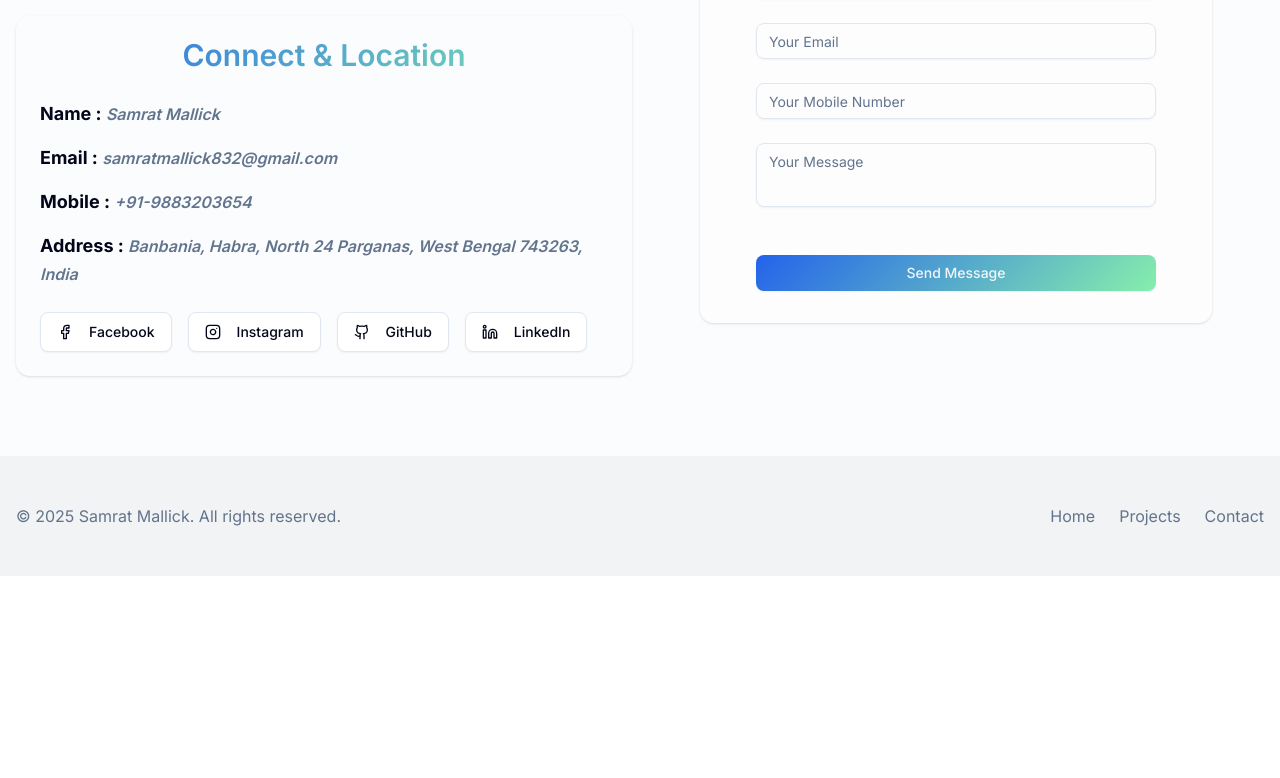
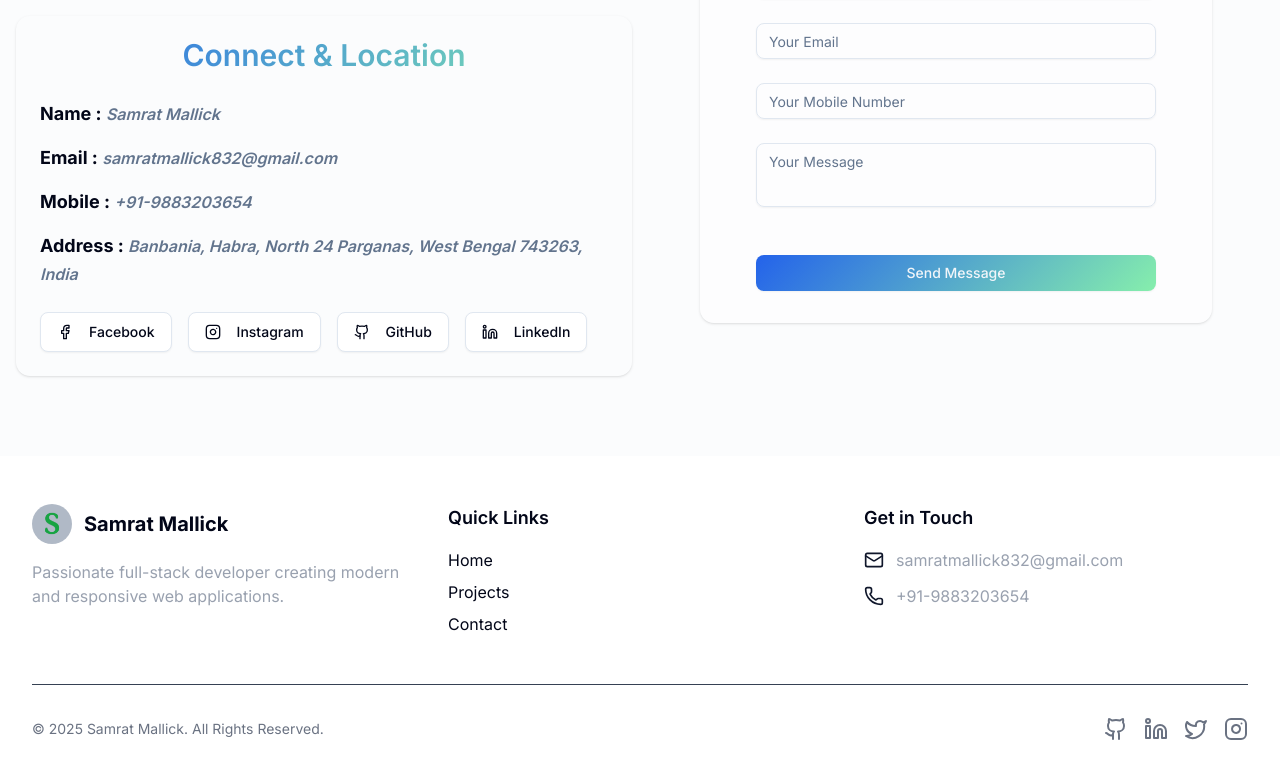
Before and after one commit to coderSamrat/Fullstack-Portfolio, a React (Vite) app in the folder frontend/: page /portfolio/contact in a window 1280 px wide. Shown: the part 376-1154 px from the top of the page. Before the commit the page ends 952 px from the top, so only its background shows below. Built offline with nearby package versions, Linux system fonts and the light colour scheme.

Commit message:
feat: Enhance footer and header components; add scroll-to-top functionality, improve contact details import, and fix minor typos

```diff
--- a/frontend/src/components/user-view/footer.jsx
+++ b/frontend/src/components/user-view/footer.jsx
@@ -1,36 +1,125 @@
+import React, { useState, useEffect } from 'react';
+import { Link, useNavigate } from 'react-router-dom';
+import { Github, Linkedin, Twitter, Instagram, Mail, Phone, ArrowUp } from 'lucide-react';
 import { footerNavigationMenu } from '@/config/menu';
-import React from 'react';
-import { useNavigate } from 'react-router-dom';
+import { contact } from '@/config/contactDetails';
+import logo from '@/assets/logo.png';
+
+const socialLinks = [
+      { name: 'GitHub', icon: Github, url: '#' },
+      { name: 'LinkedIn', icon: Linkedin, url: '#' },
+      { name: 'Twitter', icon: Twitter, url: '#' },
+      { name: 'Instagram', icon: Instagram, url: '#' },
+];
 
 const Footer = () => {
       const navigate = useNavigate();
-      const handleFooterNavigation = (link) => {
-            console.log(`Navigating to ${link.path}`);
-            navigate(link.path);
+      const [isVisible, setIsVisible] = useState(false);
+
+      const email = contact.find(c => c.label === 'Email');
+      const mobile = contact.find(c => c.label === 'Mobile');
+
+      const toggleVisibility = () => {
+            if (window.pageYOffset > 300) {
+                  setIsVisible(true);
+            } else {
+                  setIsVisible(false);
+            }
       };
+
+      const scrollToTop = () => {
+            window.scrollTo({
+                  top: 0,
+                  behavior: 'smooth'
+            });
+      };
+
+      useEffect(() => {
+            window.addEventListener('scroll', toggleVisibility);
+            return () => window.removeEventListener('scroll', toggleVisibility);
+      }, []);
+
       return (
-            <footer className="bg-primary/5 py-12">
-                  <div className="container mx-auto px-4">
-                        <div className="flex flex-col md:flex-row justify-between items-center">
-                              <p className="text-muted-foreground mb-4 md:mb-0">
-                                    © {new Date().getFullYear()} Samrat Mallick. All rights reserved.
-                              </p>
-                              <div className="flex flex-wrap space-x-6">
-                                    {footerNavigationMenu.map((link) => (
-                                          <button
-                                                key={link.name}
-                                                onClick={() => handleFooterNavigation(link)}
-                                                className="text-muted-foreground hover:text-primary transition-colors cursor-pointer"
-                                          >
-                                                {link.label}
-                                          </button>
-                                    ))}
+            <>
+                  <footer className="bg-background">
+                        <div className="container mx-auto px-4 sm:px-6 lg:px-8 py-12">
+                              <div className="grid grid-cols-1 md:grid-cols-3 gap-8">
+                                    <div className="space-y-4">
+                                          <Link to="/" className="flex items-center space-x-3">
+                                                <img src={logo} alt="Logo" className="h-10 w-auto bg-muted-foreground/50 dark:bg-white rounded-full p-1" />
+                                                <span className="font-bold text-xl">Samrat Mallick</span>
+                                          </Link>
+                                          <p className="text-gray-400">
+                                                Passionate full-stack developer creating modern and responsive web applications.
+                                          </p>
+                                    </div>
+                                    <div>
+                                          <h3 className="text-lg font-semibold mb-4">Quick Links</h3>
+                                          <ul className="space-y-2">
+                                                {footerNavigationMenu.map((link) => (
+                                                      <li key={link.name}>
+                                                            <button
+                                                                  onClick={() => {
+                                                                        navigate(link.path);
+                                                                        scrollToTop();
+                                                                  }}
+                                                                  className="hover:text-primary transition-colors duration-300 cursor-pointer"
+                                                            >
+                                                                  {link.label}
+                                                            </button>
+                                                      </li>
+                                                ))}
+                                          </ul>
+                                    </div>
+                                    <div>
+                                          <h3 className="text-lg font-semibold mb-4">Get in Touch</h3>
+                                          <ul className="space-y-3 text-gray-400">
+                                                {email && (
+                                                      <li className="flex items-center space-x-3">
+                                                            <Mail className="w-5 h-5 text-primary" />
+                                                            <a href={email.link} className="hover:text-white transition-colors">{email.value}</a>
+                                                      </li>
+                                                )}
+                                                {mobile && (
+                                                      <li className="flex items-center space-x-3">
+                                                            <Phone className="w-5 h-5 text-primary" />
+                                                            <a href={mobile.link} className="hover:text-white transition-colors">{mobile.value}</a>
+                                                      </li>
+                                                )}
+                                          </ul>
+                                    </div>
+                              </div>
+                              <div className="mt-12 pt-8 border-t border-gray-700 flex flex-col sm:flex-row justify-between items-center">
+                                    <p className="text-sm text-gray-500">
+                                          © {new Date().getFullYear()} Samrat Mallick. All Rights Reserved.
+                                    </p>
+                                    <div className="flex items-center space-x-4 mt-4 sm:mt-0">
+                                          {socialLinks.map((social) => (
+                                                <a
+                                                      key={social.name}
+                                                      href={social.url}
+                                                      target="_blank"
+                                                      rel="noopener noreferrer"
+                                                      className="text-gray-500 hover:text-white transition-colors duration-300"
+                                                >
+                                                      <span className="sr-only">{social.name}</span>
+                                                      <social.icon className="h-6 w-6" />
+                                                </a>
+                                          ))}
+                                    </div>
                               </div>
                         </div>
-                  </div>
-            </footer>
-
+                  </footer>
+                  {isVisible && (
+                        <button
+                              onClick={scrollToTop}
+                              className="fixed bottom-28 right-5 bg-primary text-white p-3 rounded-full shadow-lg hover:bg-primary/90 transition-opacity duration-300"
+                        >
+                              <ArrowUp className="h-6 w-6" />
+                        </button>
+                  )}
+            </>
       );
-}
+};
 
 export default Footer;
--- a/frontend/src/components/user-view/header.jsx
+++ b/frontend/src/components/user-view/header.jsx
@@ -120,7 +120,10 @@ const Header = () => {
                                                             <NavLink
                                                                   key={menu.name}
                                                                   to={menu.path}
-                                                                  onClick={toggleMenu}
+                                                                  onClick={() => {
+                                                                        window.scrollTo({ top: 0, behavior: 'smooth' });
+                                                                        toggleMenu();
+                                                                  }}
                                                                   className={({ isActive }) => (
                                                                         `${isActive ? "text-primary font-bold underline underline-offset-8" : "hover:text-primary hover:underline hover:underline-offset-8"} capitalize transition-colors cursor-pointer`
                                                                   )}
--- a/frontend/src/config/contactDetails.js
+++ b/frontend/src/config/contactDetails.js
@@ -1,4 +1,4 @@
-export const conatct = [
+export const contact = [
       {
             label: 'Name',
             value: 'Samrat Mallick',
--- a/frontend/src/pages/client-view/contact.jsx
+++ b/frontend/src/pages/client-view/contact.jsx
@@ -6,7 +6,7 @@ import { contactFormIndex } from '@/config/allFormIndex';
 import { Facebook, Github, Instagram, Linkedin, Mail } from 'lucide-react';
 import React, { useState } from 'react';
 import profileImage from '@/assets/profileimage.jpeg';
-import { conatct } from '@/config/contactDetails';
+import { contact } from '@/config/contactDetails';
 import { Link } from 'react-router-dom';
 
 const intialFormData = {
@@ -37,7 +37,7 @@ const MyContact = () => {
                                           </CardHeader>
                                           <CardContent className="space-y-4">
                                                 {
-                                                      conatct.map((contact, index) => (
+                                                      contact.map((contact, index) => (
                                                             <ContactDetail key={index} label={contact.label} value={
                                                                   <Link to={contact.link} target="_blank" rel="noopener noreferrer">{contact.value}</Link>
                                                             } />
--- a/frontend/vite.config.js
+++ b/frontend/vite.config.js
@@ -11,4 +11,7 @@ export default defineConfig({
                   "@": path.resolve(__dirname, "./src"),
             },
       },
+      build: {
+            sourcemap: false,
+      },
 });
```
Also changed, not shown: 1 other file (tests, documents, lock files or other folders).
